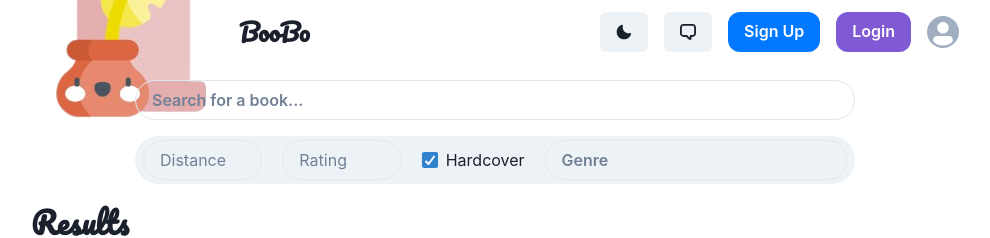
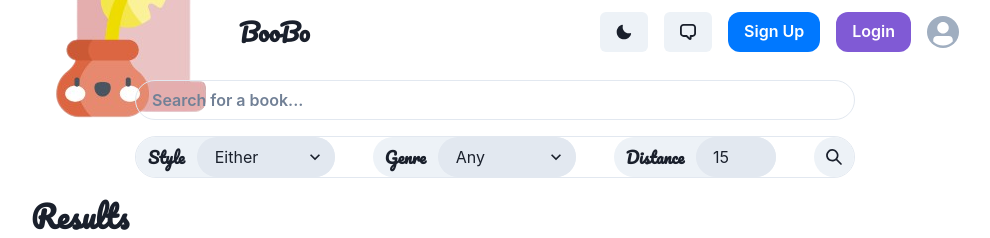
Before and after one commit to MannyGozzi/BookBorrow, a React (Create React App) app in the folder frontend/: page / in a window 1280 px wide. Shown: the top 238 px of the page, without its empty margins (145-1135 px from the left). Built offline with nearby package versions, Linux system fonts and the light colour scheme.

Commit message:
Fixed dark mode and styles for major elements

```diff
--- a/frontend/src/components/BookView.tsx
+++ b/frontend/src/components/BookView.tsx
@@ -23,7 +23,7 @@ function BookView({title, author, isbn, description, image, rating, distance}: B
         maxW={'445px'}
         h={'full'}
         w={'full'}
-        bg={useColorModeValue('white', 'gray.900')}
+        bg={useColorModeValue('white', 'gray.700')}
         boxShadow={'xl'}
         rounded={'xl'}
         p={6}
--- a/frontend/src/components/FilterBar.tsx
+++ b/frontend/src/components/FilterBar.tsx
@@ -1,23 +1,40 @@
-import { Box, Center, FormControl, Input, Checkbox, CheckboxGroup, Stack, Flex,  NumberInput, NumberInputField, HStack, AbsoluteCenter } from '@chakra-ui/react'
+import { SearchIcon } from '@chakra-ui/icons'
+import { HStack, Center, FormControl, useColorModeValue, Flex,  NumberInput, NumberInputField, FormLabel, Select, IconButton, Spacer } from '@chakra-ui/react'
 import React from 'react'
 
 const FilterBar = () => {
   return (
     <Center mt={4} >
-      <Box rounded={'full'} bg={'gray.100'} w={'75%'} minHeight={'12'}>
+      <HStack rounded={'3xl'} border={'1px solid'} borderColor={useColorModeValue('gray.200', 'gray.700')}  w={{lg: '75%', md: '85%', sm: '100%'}} p={0} m={0}>
       <FormControl>
-            <Flex gap={5} pl={2} pr={2} justifyContent={'center'} pt={1}>
-              <NumberInput>
-                <NumberInputField placeholder='Distance' rounded={'full'}></NumberInputField>
+        <Flex alignItems={'center'} columnGap={1} rowGap={2} flexWrap={'wrap'}>
+            <HStack rounded={'full'} background={useColorModeValue('gray.100', 'gray.700')} pl={3} gap={3} spacing={'space-between'}>
+              <FormLabel m={0} fontFamily={'Pacifico'} fontWeight={'bold'}>Style</FormLabel>
+              <Select placeholder='Either' variant={'filled'} background={useColorModeValue('gray.200', 'gray.600')} w={'5rm'} rounded={'full'}>
+                <option>Hard Cover</option>
+                <option>Soft Cover</option>
+              </Select>
+            </HStack>
+            <Spacer />
+            <HStack rounded={'full'} background={useColorModeValue('gray.100', 'gray.700')} pl={3} gap={3} spacing={'space-between'}>
+              <FormLabel m={0} fontFamily={'Pacifico'} fontWeight={'bold'}>Genre</FormLabel>
+              <Select placeholder='Any' variant={'filled'} background={useColorModeValue('gray.200', 'gray.600')} w={'5rm'} rounded={'full'}>
+                <option>Fiction</option>
+                <option>Non-fiction</option>
+              </Select>
+            </HStack>
+            <Spacer />
+            <HStack rounded={'full'} background={useColorModeValue('gray.100', 'gray.700')} pl={3} gap={3} spacing={'space-between'}>
+              <FormLabel m={0} fontFamily={'Pacifico'} fontWeight={'bold'}>Distance</FormLabel>
+              <NumberInput defaultValue={15}>
+                <NumberInputField w={'5rem'} background={useColorModeValue('gray.200', 'gray.600')} rounded={'full'} />
               </NumberInput>
-              <NumberInput>
-                <NumberInputField placeholder='Rating' rounded={'full'}></NumberInputField>
-              </NumberInput>
-              <Checkbox defaultChecked>Hardcover</Checkbox>
-              <Input type='text' placeholder='Genre' rounded={'full'}/>
-            </Flex>
+            </HStack>
+            <Spacer />
+            <IconButton type='submit' rounded={'full'} aria-label='Search database' icon={<SearchIcon />} />
+          </Flex>
         </FormControl>
-      </Box>
+      </HStack>
     </Center>
   )
 }
--- a/frontend/src/components/Nav.tsx
+++ b/frontend/src/components/Nav.tsx
@@ -54,7 +54,7 @@ import BooBo_logo from '../assets/BooBo_logo.png';
     return (
       <>
         <Center>
-            <Box w='75%' px={4}>
+            <Box w={{lg: '75%', md: '85%', sm: '100%'}} px={4}>
             <Flex h={16} alignItems={'center'} justifyContent={'space-between'}>
                 {/*<IconButton
                 size={'md'}
--- a/frontend/src/components/SearchBar.tsx
+++ b/frontend/src/components/SearchBar.tsx
@@ -5,7 +5,7 @@ import { TextType } from '../types'
 const SearchBar = ({text} : TextType) => {
   return (
     <Center mt={4}>
-        <Box w={'75%'}>
+        <Box w={{lg: '75%', md: '85%', sm: '100%'}}>
         <FormControl>
         <Input type='email' placeholder={text} rounded={'full'}/>
         </FormControl>
--- a/frontend/src/components/UserBook.tsx
+++ b/frontend/src/components/UserBook.tsx
@@ -22,7 +22,7 @@ function UserBook({title, author, isbn, description, image, rating}: UserBookTyp
         maxW={'445px'}
         h={'full'}
         w={'full'}
-        bg={useColorModeValue('white', 'gray.900')}
+        bg={useColorModeValue('white', 'gray.700')}
         boxShadow={'xl'}
         rounded={'xl'}
         p={6}
```
Also changed, not shown: frontend/src/types.d.ts (renamed from frontend/src/types.tsx).
